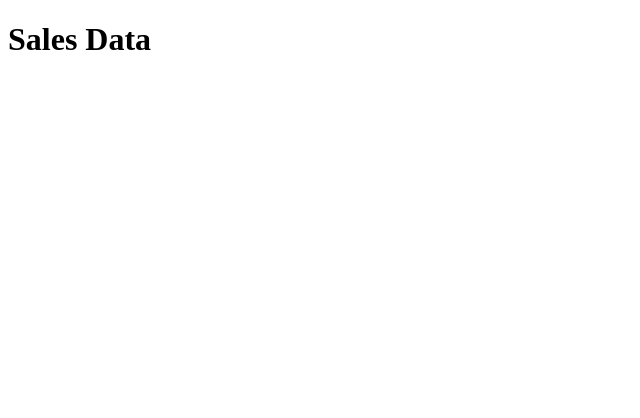
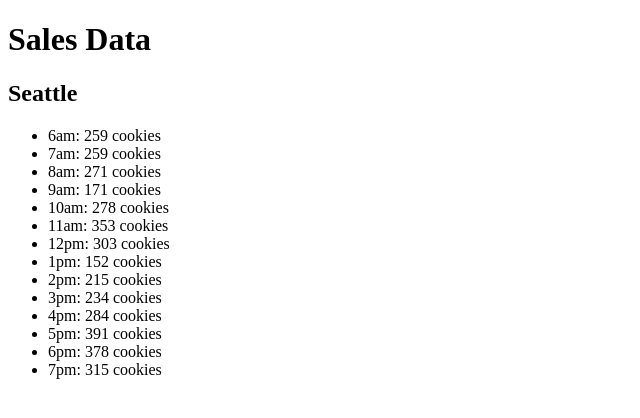
Before and after one commit to KhalilGhanem/cookie-stand, a plain HTML site: page sales.html in a window 1280 px wide. Shown: the whole page, without its empty margins (0-640 px from the left). Drawn offline with Linux system fonts and the light colour scheme.

Commit message:
adding element to html using DOM

```diff
--- a/JS/app.js
+++ b/JS/app.js
@@ -16,6 +16,20 @@ const Seattle = {
       this.cookiePerHour.push(cookieNumber);
     }
   },
+  creatingList:function(){
+    let container= document.getElementById('FisrtDiv');
+    let h2=document.createElement('h2');
+    container.appendChild(h2);
+    h2.textContent='Seattle';
+    let unordered =document.createElement('ul');
+    container.appendChild(unordered);
+    let li=null;
+    for(let i=0;i<this.operationHours.length;i++){
+      li=document.createElement('li');
+      unordered.appendChild(li);
+      li.textContent=`${this.operationHours[i]}: ${Math.ceil(this.cookiePerHour[i])} cookies`;
+    }
+  }
   // AvgCookieSale:function(){
   //   this.cookiePerHour.push()
   // }
@@ -24,6 +38,7 @@ const Seattle = {
 
 Seattle.randomCustomer();
 console.log('avg the cook'+Seattle.cookiePerHour);
+Seattle.creatingList();
 
 
 // This funtcion is from The MDN
--- a/sales.html
+++ b/sales.html
@@ -8,6 +8,7 @@
 </head>
 <body>
     <h1>Sales Data</h1>
+    <div id="FisrtDiv"></div>
 
     <script src="JS/app.js"></script>
 </body>
```
